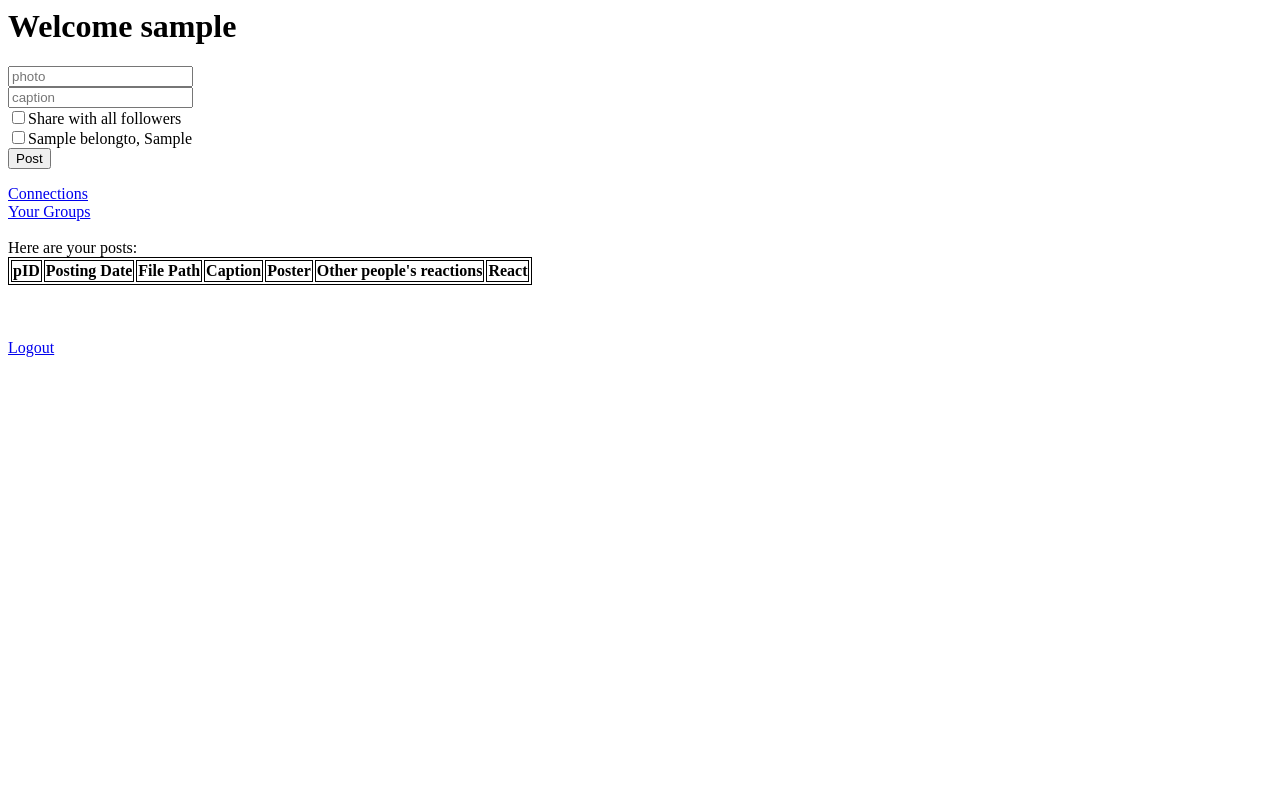
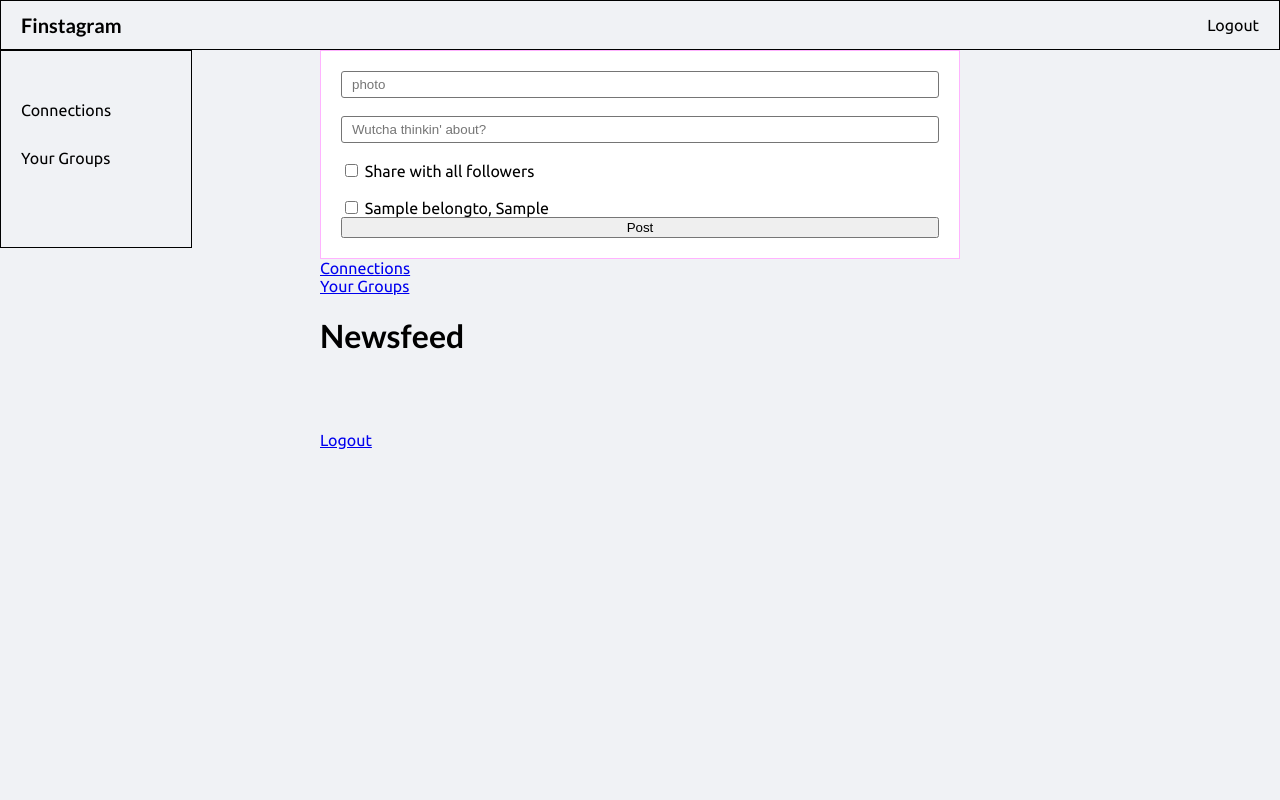
Before and after one commit to FelicityPictures/dbproject, a Flask app: page /home in a window 1280 px wide. Run offline with Flask 2, Linux system fonts and the light colour scheme; the visitor is signed in with stand-in values (Sample User, id 1); tables that the repository leaves empty hold one stand-in row (values such as "Sample post"); lists and menus that the app fills with data are empty.

Commit message:
moved information around and styled home page a bit

```diff
--- /dev/null
+++ b/static/css/styles.css
@@ -0,0 +1,139 @@
+body{
+  display: flex;
+  justify-content: center;
+  font-family: 'Ubuntu', sans-serif;
+  margin: 0px;
+  padding: 0px;
+  background-color: #F0F2F5;
+}
+
+header{
+  position: fixed;
+  width: 100%;
+  z-index: 0;
+}
+
+.topHeader {
+  width: 100%;
+  height: 50px;
+  display: flex;
+  flex-direction: row;
+  justify-content: space-between;
+  align-items: center;
+  box-sizing: border-box;
+  padding: 10px 20px;
+  border: 1px solid black;
+}
+
+.topHeader--link{
+  text-decoration: none;
+  color: black;
+  font-size: 1em;
+}
+.topHeader--link__main{
+  font-family: 'Lato', sans-serif;
+  font-weight: 700;
+  font-size: 1.25em;
+}
+
+.sidebar{
+  width: 15%;
+  height: 100%;
+  top: 50px;
+  left: 0px;
+  display: flex;
+  flex-direction: column;
+  justify-content: flex-start;
+  align-items: flex-start;
+  padding: 50px 20px;
+  box-sizing: border-box;
+  border: 1px solid black;
+}
+.sidebar--link{
+  text-decoration: none;
+  color: black;
+  font-size: 1em;
+  margin-bottom: 30px;
+}
+
+main{
+  margin-top: 50px;
+  width: 50%;
+  z-index: 1;
+}
+
+h1{
+  font-family: 'Lato', sans-serif;
+}
+
+h2, b{
+  font-weight: 500;
+}
+
+input[type=text]{
+  border-radius: 3px;
+  border: 1px solid #757575;
+  padding: 5px 10px;
+}
+
+.post{
+  width: 100%;
+  display: flex;
+  flex-direction: column;
+  justify-content: flex-start;
+  align-items: flex-start;
+  margin-bottom: 50px;
+  background-color: white;
+  padding: 20px;
+  box-sizing: border-box;
+  border-radius: 10px;
+  border: 1px solid #ffb3ff;
+}
+
+.post--name{
+  font-size: 1em;
+  margin: 10px 0px;
+}
+
+.post--image{
+  width: 100%;
+  border: 1px solid blue;
+  margin: 5px 0px;
+}
+
+.comments{
+  width: 100%;
+}
+
+.reactions{
+  display: flex;
+  flex-direction: row;
+  justify-content: space-between;
+  align-items: flex-start;
+  margin-bottom: 10px;
+}
+
+details{
+  /* width: 100%; */
+  cursor: pointer;
+  border: 1px solid green;
+  margin-bottom: 20px;
+}
+
+details > * {
+  cursor: auto;
+}
+
+.postForm{
+  width: 100%;
+  border: 1px solid #ffb3ff;
+  padding: 20px;
+  box-sizing: border-box;
+  display: flex;
+  flex-direction: column;
+  background-color: white;
+}
+
+.postForm--caption{
+  /* height: 50px; */
+}
--- a/templates/home.html
+++ b/templates/home.html
@@ -1,15 +1,21 @@
-<html>
-<head>
-</head>
-<body>
-<form action="/post" method="POST">
-	<h1>Welcome {{username}}</h1>
+{% extends "master.html" %}
+
+{% block body %}
+<main>
+	<form action="/post" method="POST" class="postForm">
+		<!-- <h1>{{username}}</h1> -->
 		<input type="text" name="photo" placeholder="photo" required/> </br>
-	<input type="text" name="caption" placeholder="caption" required/> </br>
-	<input type="checkbox" name="followers" value="all"><label for="all">Share with all followers</label></br>
-	<div id="groups">
+		<input type="text" name="caption" placeholder="Wutcha thinkin' about?" class="postForm--caption" required/> </br>
+		<label>
+			<input type="checkbox" name="followers" value="all">
+			Share with all followers
+		</label></br>
+		<div id="postForm--groups">
 		{% for line in groups %}
-		<input type="checkbox" name="followers" value="{{line.groupName}};{{line.groupCreator}}"><label for="{{line.groupName}},{line.groupCreator}}">{{line.groupName}}, {{line.groupCreator}}</label></br>
+			<label>
+				<input type="checkbox" name="followers" value="{{line.groupName}};{{line.groupCreator}}">
+				{{line.groupName}}, {{line.groupCreator}}
+			</label></br>
 		{% endfor %}
 		</div>
 		<input type="submit" value=Post />
@@ -18,71 +24,70 @@
 
 	<a href="/connections">Connections</a> </br>
 	<a href="/groups">Your Groups</a>
-</br>
-</br>
 
-<style type="text/css">
-	table, th, td{
-		border: 1px solid black;
-	}
-</style>
+	<h1>Newsfeed</h1>
+	{% for line in posts %}
+		<section class="post">
+			<h2 class="post--name">{{line.firstName}} {{line.lastName}}</h2>
+			<p class="post--image"><b>{{line.pID}}</b> {{line.filePath}}</p>
+			<summary>
+				<b>{{line.firstName}} {{line.lastName}}</b> {{line.caption}}
+			</summary>
+			<p>
+				{{line.postingDate}}
+			</p>
+			<!-- <td>{{line.pID}}</td> -->
 
-Here are your posts:
-
-<table>
-	<th>pID</th>
-	<th>Posting Date</th>
-	<th>File Path</th>
-	<th>Caption</th>
-	<th>Poster</th>
-	<th>Other people's reactions</th>
-	<th>React</th>
-
-{% for line in posts %}
-	<tr>
-		<td>{{line.pID}}</td>
-		<td>{{line.postingDate}}</td>
-		<td>{{line.filePath}}</td>
-		<td>{{line.caption}}</td>
-		<td>{{line.firstName}} {{line.lastName}}</td>
-		<td>
+			<details>
 				{% for react in reacts %}
 				{% if react.pID == line.pID %}
 					<p>
-					<b>{{react.username}}</b> reacted with {{react.emoji}} emoji, saying "{{react.comment}}" at {{react.reactionTime}}
+						<b>{{react.username}}</b> reacted with <i>{{react.emoji}}</i> emoji
+						{% if react.comment %}
+						, saying "{{react.comment}}" at {{react.reactionTime}}
+						{% endif %}
 					</p>
 		    {% endif %}
 				{% endfor %}
-		</td>
-		<td>
-			<form action="/react" method="POST">
+			</details>
+
+			<form action="/react" method="POST" class="comments">
 				<input type="hidden" name="pID" value="{{line.pID}}">
-
+				<div class="reactions">
+				  <label class="reactions--label">
 						<input type="radio" name="react" value="like">
-			  <label for="like">Like</label></br>
+						Like
+					</label>
+				  <label class="reactions--label">
 						<input type="radio" name="react" value="love">
-			  <label for="love">Love</label></br>
+						Love
+					</label>
+				  <label class="reactions--label">
 						<input type="radio" name="react" value="laugh">
-			  <label for="laugh">Laugh</label></br>
+						Laugh
+					</label>
+				  <label class="reactions--label">
 						<input type="radio" name="react" value="wow">
-			  <label for="wow">Wow</label></br>
+						Wow
+					</label>
+				  <label class="reactions--label">
 						<input type="radio" name="react" value="sad">
-			  <label for="sad">Sad</label></br>
+						Sad
+					</label>
+				  <label class="reactions--label">
 						<input type="radio" name="react" value="angry">
-			  <label for="angry">Angry</label></br>
-				<input type="text" name="comment" placeholder="comment"/> </br>
+						Angry
+					</label>
+				</div>
+				<input type="text" name="comment" placeholder="comment"/>
 				<input type="submit" value=React />
 			</form>
-		</td>
-	</tr>
+		</section>
 	{% endfor %}
-</table>
 	</br>
 	</br>
 	</br>
 	<a href="/logout">Logout</a>
+</main>
 
-</body>
-
-
-</html>
+{% endblock %}
--- /dev/null
+++ b/templates/master.html
@@ -0,0 +1,50 @@
+<!DOCTYPE html>
+<html lang='en-US'>
+  <head>
+    <meta charset='UTF-8'>
+    <meta name='viewport'
+          content='width=device-width, initial-scale=1.0'>
+    <title>Finstagram</title>
+
+    <!-- Favicon -->
+    <!-- <link rel="icon" href="{{ url_for('static', filename='images/favicon.png') }}"> -->
+
+    <!-- Font -->
+    <link href="https://fonts.googleapis.com/css2?family=Lato:wght@400;700&family=Ubuntu:wght@400;500&display=swap" rel="stylesheet">
+
+  	<!-- CSS -->
+  	<link rel="stylesheet" href="{{ url_for('static', filename='css/styles.css') }}" />
+
+    {% block head %}
+    {% endblock %}
+
+  </head>
+
+  <body>
+
+    <header>
+      <nav class="topHeader">
+        <a href="/home" class="topHeader--link topHeader--link__main">Finstagram</a>
+
+        <a href="/logout" class="topHeader--link">Logout</a>
+      </nav>
+
+      <nav class="sidebar">
+        <a href="/connections" class="sidebar--link">Connections</a>
+        <a href="/groups" class="sidebar--link">Your Groups</a>
+      </nav>
+    </header>
+
+    {% block body %}
+    {% endblock %}
+
+    <footer>
+      <!-- page specific scripts -->
+      {% block footer %}
+      {% endblock %}
+
+    </footer>
+
+  </body>
+
+</html>
```
Also changed, not shown: 1 other file. Lines whose indentation alone changed are shown as unchanged.
